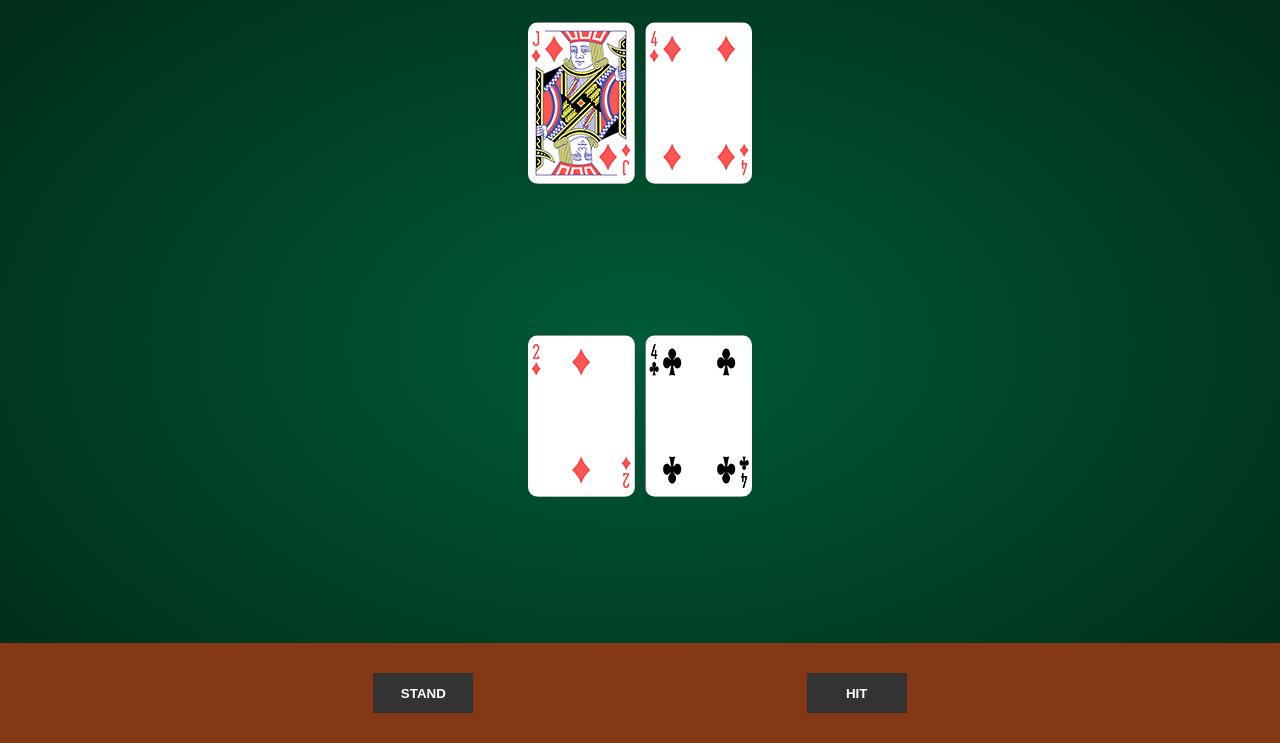
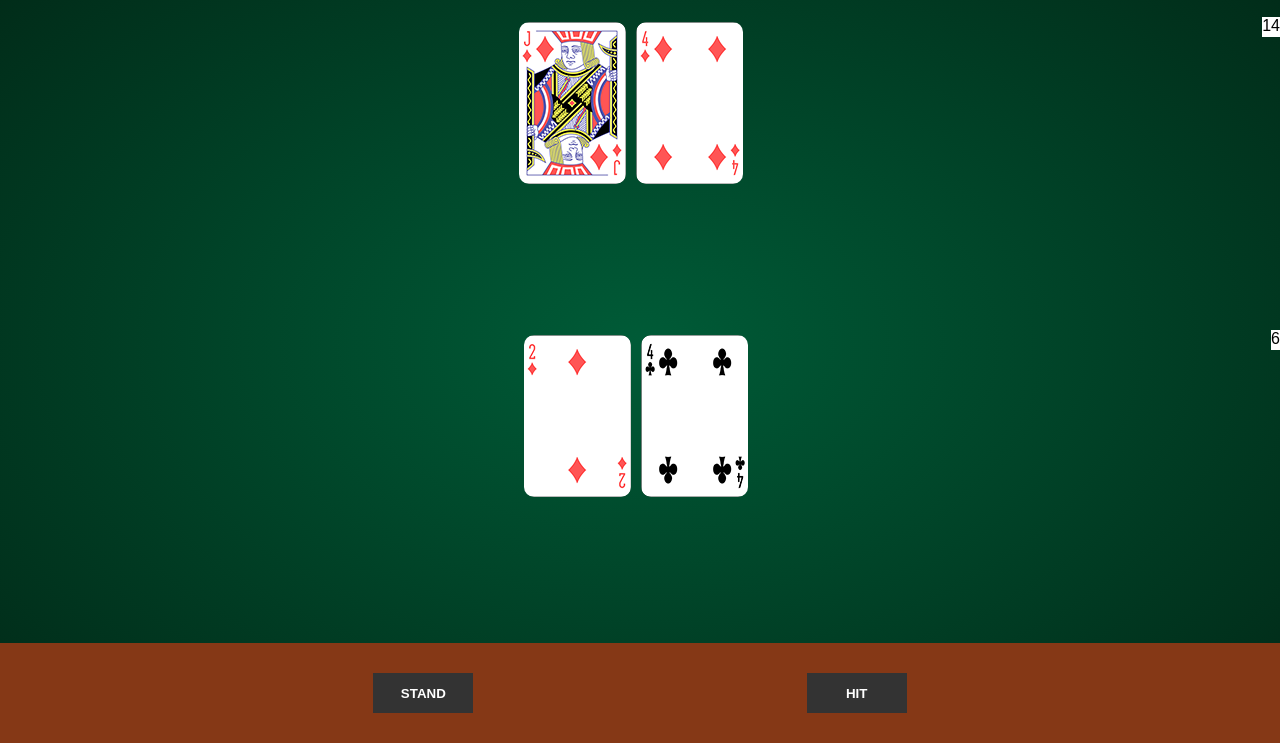
Before and after one commit to alan-nascimento/blackjack-game, a website built with webpack: page index.html in a window 1280 px wide. Shown: the part 57-800 px from the top of the page. Built offline with nearby package versions, Linux system fonts and the light colour scheme.

Commit message:
adding view components

```diff
--- a/index.html
+++ b/index.html
@@ -9,8 +9,14 @@
 <body>
   <div class="table">
     <h1 class="table__title">Black Jack Game</h1>
-    <div class="table__machine" id="machine-cards"></div>
-    <div class="table__player" id="player-cards"></div>
+    <div class="table__machine">
+      <div class="table__machine" id="machine-cards"></div>
+      <div id="machine-points"></div>
+    </div>
+    <div class="table__player" >
+      <div class="table__player" id="player-cards"></div>
+      <div id="player-points"></div>
+    </div>
   </div>
   <footer>
     <button id="stand">Stand</button>
--- a/src/app.ts
+++ b/src/app.ts
@@ -1,5 +1,4 @@
 import Blackjack from './ts/controllers/Blackjack';
-
 import './scss/blackjack.scss';
 
 const blackjack = new Blackjack();
@@ -7,8 +6,8 @@ const blackjack = new Blackjack();
 blackjack.startGame();
 
 document.getElementById('stand').onclick = () => blackjack.finishGame();
+
 document.getElementById('hit').onclick = () => {
   blackjack.Player.pullCard(blackjack.Cards);
   blackjack.updateView();
-  console.log(blackjack.Player.Hand);
 };
--- a/src/scss/_table.scss
+++ b/src/scss/_table.scss
@@ -18,3 +18,9 @@
 	display: flex;
 	justify-content: center;
 }
+
+.points {
+   background: #fff;
+   height: 20px;
+   widows: 20px;
+}
--- a/src/ts/controllers/Blackjack.ts
+++ b/src/ts/controllers/Blackjack.ts
@@ -1,21 +1,17 @@
 import { Cards, Player, Machine } from '../models';
-import { PlayerView, MachineView } from '../views';
+import { CardView, PointsView } from '../views';
 
 export default class Blackjack {
 
-  private cards: Cards;
-  private player: Player;
-  private machine: Machine;
-  private playerView: PlayerView;
-  private machineView: MachineView;
+  private cards = new Cards();
+  private player = new Player();
+  private machine = new Machine();
+  private playerView = new CardView('player-cards');
+  private machineView = new CardView('machine-cards');
+  private playerPoints = new PointsView('player-points');
+  private machinePoints = new PointsView('machine-points');
 
-  constructor() {
-    this.cards = new Cards();
-    this.player = new Player();
-    this.machine = new Machine();
-    this.playerView = new PlayerView('player-cards');
-    this.machineView = new MachineView('machine-cards');
-  }
+  constructor() { }
 
   startGame() {
     this.player.pullCard(this.cards);
@@ -28,10 +24,13 @@ export default class Blackjack {
   updateView() {
     this.playerView.update(this.player.Hand);
     this.machineView.update(this.machine.Hand);
+    this.playerPoints.update(this.player);
+    this.machinePoints.update(this.machine);
   }
 
   finishGame() {
     this.machine.play(this.player.Points, this.cards);
+    this.updateView();
   }
 
   get Cards() {
--- a/src/ts/views/MachineView.ts
+++ b/src/ts/views/CardView.ts
@@ -1,7 +1,7 @@
 import { View } from './index';
 import { Card } from '../models';
 
-export class MachineView extends View<Card[]> {
+export class CardView extends View<Card[]> {
 
   render(model: Card[]): string {
     return `
--- a/src/ts/views/PlayerView.ts
+++ /dev/null
@@ -1,12 +0,0 @@
-import { View } from './index';
-import { Card } from '../models';
-
-export class PlayerView extends View<Card[]> {
-
-  render(model: Card[]): string {
-    return `
-      ${model.map(card =>
-        `<div class="card_${card.suit}_${card.value}"></div>`).join('')
-      }`;
-  }
-}
--- /dev/null
+++ b/src/ts/views/PointsView.ts
@@ -0,0 +1,9 @@
+import { View } from './index';
+import { Player, Machine } from '../models';
+
+export class PointsView extends View<Player|Machine> {
+
+  render(model: Player|Machine): string {
+    return `<div class="points">${model.Points}</div>`;
+  }
+}
--- a/src/ts/views/index.ts
+++ b/src/ts/views/index.ts
@@ -1,3 +1,3 @@
 export * from './View';
-export * from './PlayerView';
-export * from './MachineView';
+export * from './CardView';
+export * from './PointsView';
```
